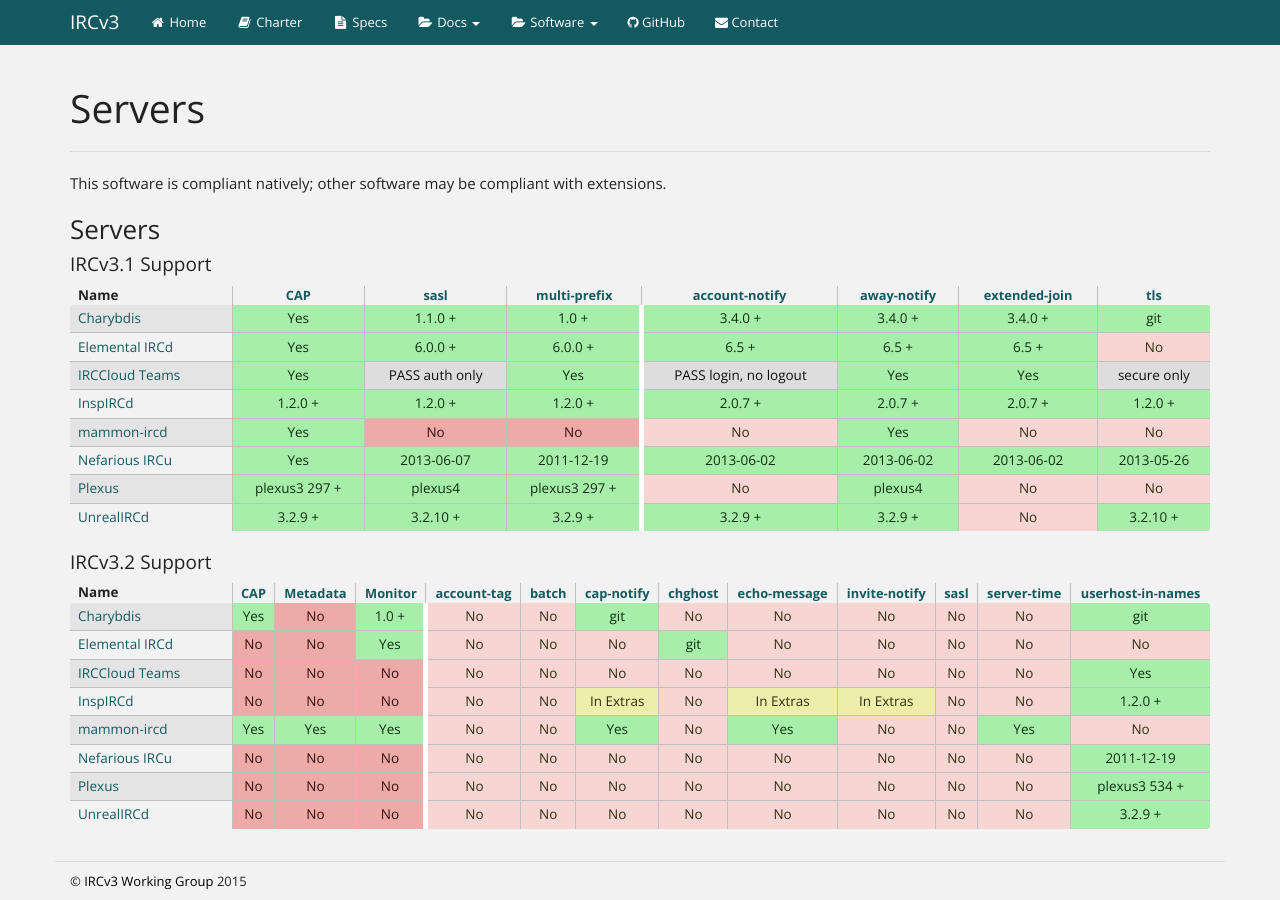
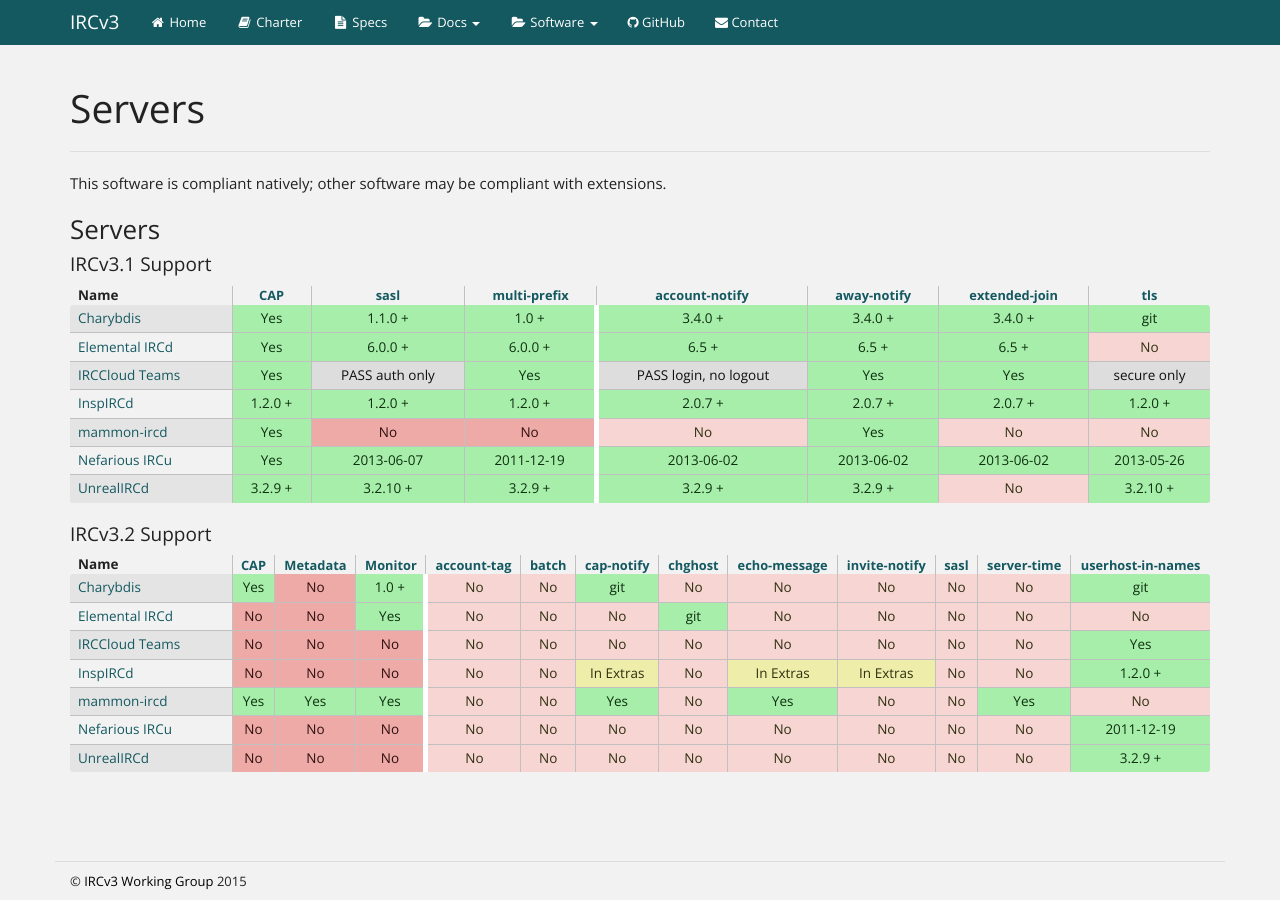
Before and after one commit to ircv3/ircv3.github.io, a Jekyll site: the page built from software/servers.md, in a window 1280 px wide. Built offline with Jekyll 4.4.1, drawn with Linux system fonts in a browser that asks for light colours.

Commit message:
Remove plexus, since it's network-specific, not general purpose
Also, the versions changed by the previous commit are wrong. plexus3 and
plexus4 are very different codebases.

A future commit may re-add it in a section for network-specific ircds.

```diff
--- a/_data/sw_servers.yml
+++ b/_data/sw_servers.yml
@@ -89,16 +89,6 @@
           tls: 2013-05-26
         v3.2:
           userhost-in-names: 2011-12-19
-    - name: Plexus
-      link: https://gitlab.com/rizon/plexus4
-      support:
-        v3.1:
-          cap: plexus3 297 +
-          away-notify: plexus4
-          multi-prefix: plexus3 297 +
-          sasl: plexus4
-        v3.2:
-          userhost-in-names: plexus3 534 +
     - name: UnrealIRCd
       link: http://www.unrealircd.org
       support:
```
